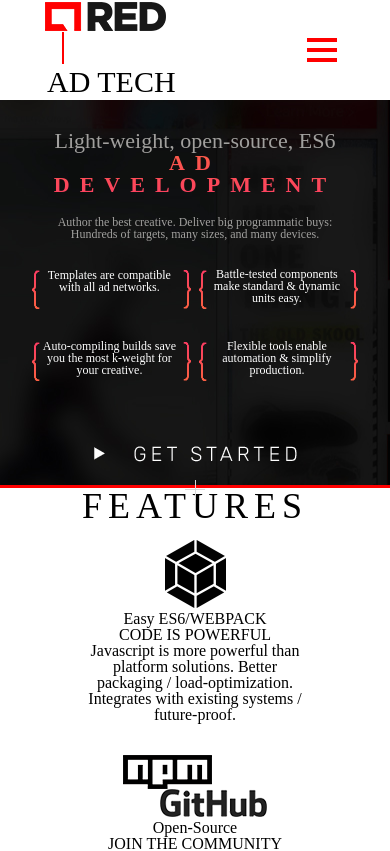
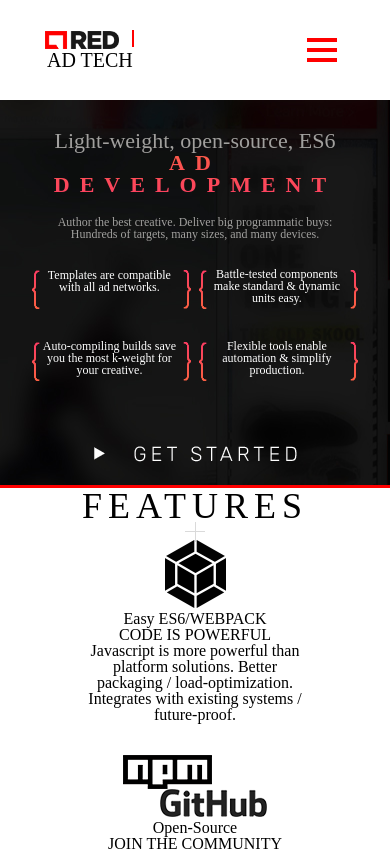
Before and after one commit to elaineleeworld/FAT-landing-page, a React (Create React App) app: page /#/ in a window 390 px wide. Shown: the top 851 px of the page. Built offline with nearby package versions, Linux system fonts and the light colour scheme; what react-button-component would draw is missing.

Commit message:
update mobile navbar and hero

```diff
--- a/src/components/Hero/Hero.css
+++ b/src/components/Hero/Hero.css
@@ -18,7 +18,7 @@
 }
 @media only screen and (max-width: 600px){
 	.plus-sign{
-		top:58%;
+		top:63%;
 	}
 }
 .bracket-img{
--- a/src/components/NavBar/NavBar.css
+++ b/src/components/NavBar/NavBar.css
@@ -31,6 +31,17 @@
 		width: 90%;
 	}
 }
+@media only screen and (max-width: 600px){
+	.red-logo{
+		width: 50%;
+	}
+	.vertical-divider{
+		height: 15px !important;
+	}
+	.red-ad-tech{
+		font-size: 20px !important;
+	}
+}
 
 .navbar__container-logo a{
   text-decoration: none;
@@ -44,7 +55,7 @@
 }
 .vertical-divider{
 	width: 0px;
-	height: 30px;
+	height: 25px;
 	border: 1px solid red;
 	margin: 0 15px;
 	display: inline-block;
--- a/src/pages/Home.js
+++ b/src/pages/Home.js
@@ -96,7 +96,7 @@ class Home extends React.Component{
 	  </div>
 
 	  <div className='homepage-clients'>
-		  <div className='container'>
+		  <div className='client-container'>
 			  <h2 className='headline-style-clients'>POWERED BY RED AD TECH</h2>
 			  <Client/>
 	  	  </div>
```
